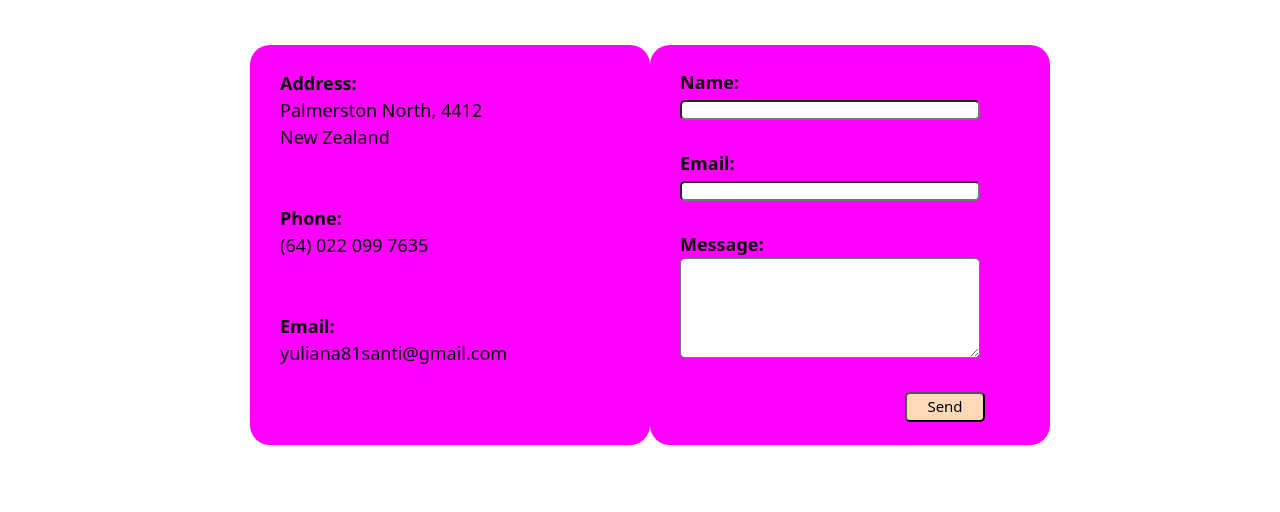
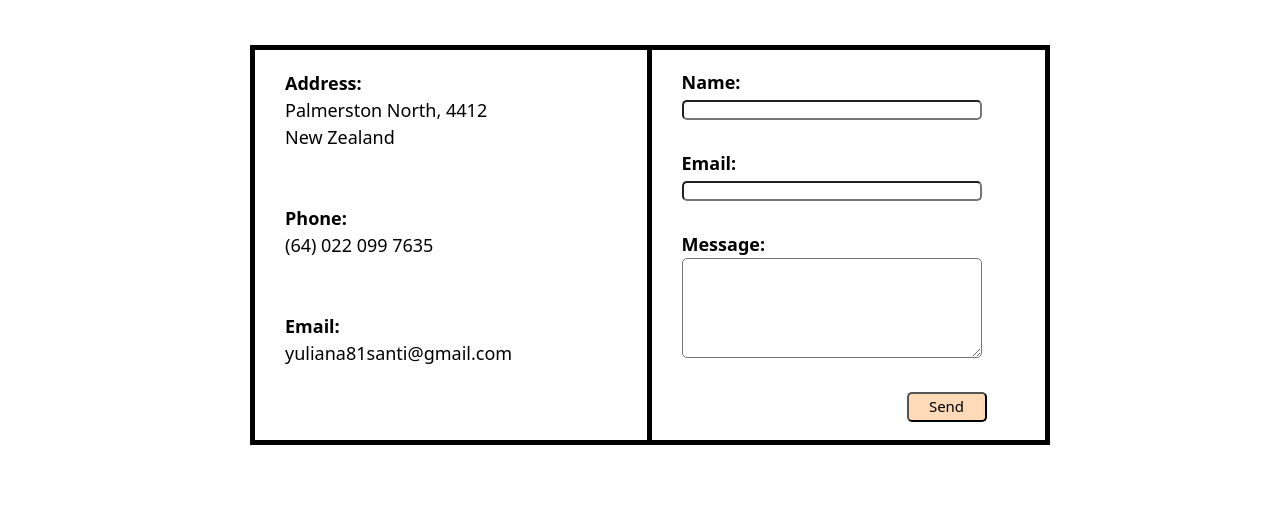
Before and after one commit to yuliana81santi/Portfolio, a plain HTML site: page Contact.html in a window 1280 px wide. Shown: the part 85-597 px from the top of the page. Drawn offline with nearby package versions, Linux system fonts and the light colour scheme.

Commit message:
style for td is adjusted
background color is changed to border color
border 5px is added
border style solid is added

```diff
--- a/Contact.html
+++ b/Contact.html
@@ -27,10 +27,12 @@
                 background-color: white;
                  }
             td{
-                background-color: magenta;
+                border-color: magenta;
                 width: 400px;
                 padding-left: 30px;
                 border-radius: 20px;
+                border: 5px;
+                border-style: solid;
                 }
 
 
```
